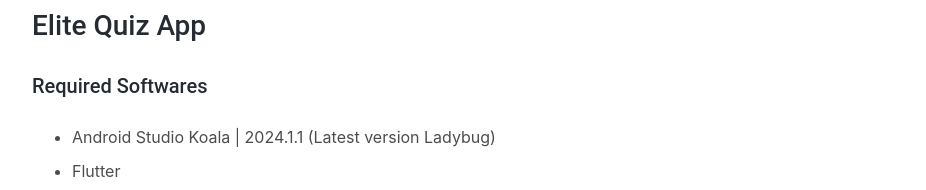
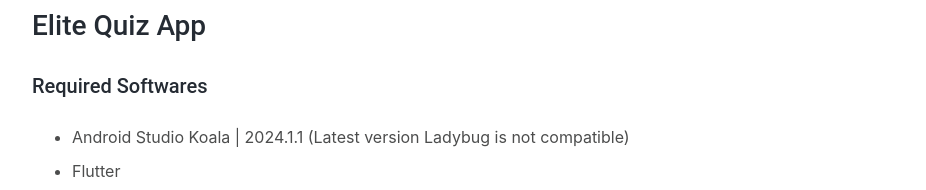
Before and after one commit to wrteamdev/Elite_Quiz_Doc, a plain HTML site: page app/app.html in a window 1280 px wide. Shown: the part 3580-3770 px from the top of the page, without its empty margins (293-1219 px from the left). Drawn offline with Linux system fonts and the light colour scheme.

Commit message:
end v2.2.5

```diff
--- a/app/app.html
+++ b/app/app.html
@@ -374,7 +374,9 @@
 							<section id="howToSetupFlutter">
 								<h5>Required Softwares</h5>
 								<ul>
-									<li>Android Studio Koala | 2024.1.1 (Latest version Ladybug)</li>
+									<li>
+										Android Studio Koala | 2024.1.1 (Latest version Ladybug is not compatible)
+									</li>
 									<li>Flutter</li>
 									<li>Java Version 21</li>
 								</ul>
```
